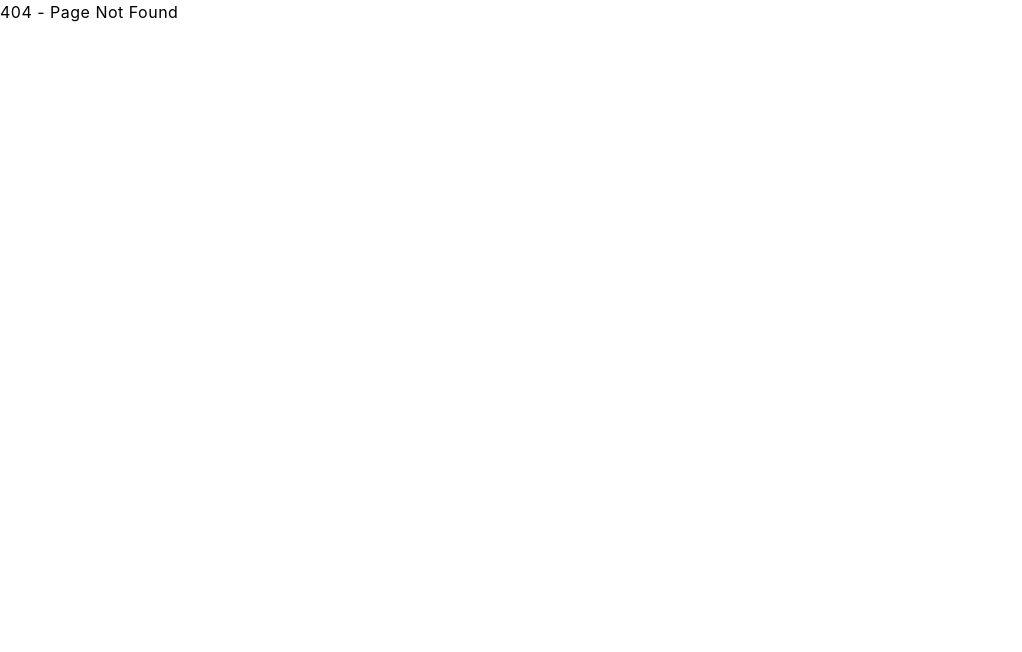
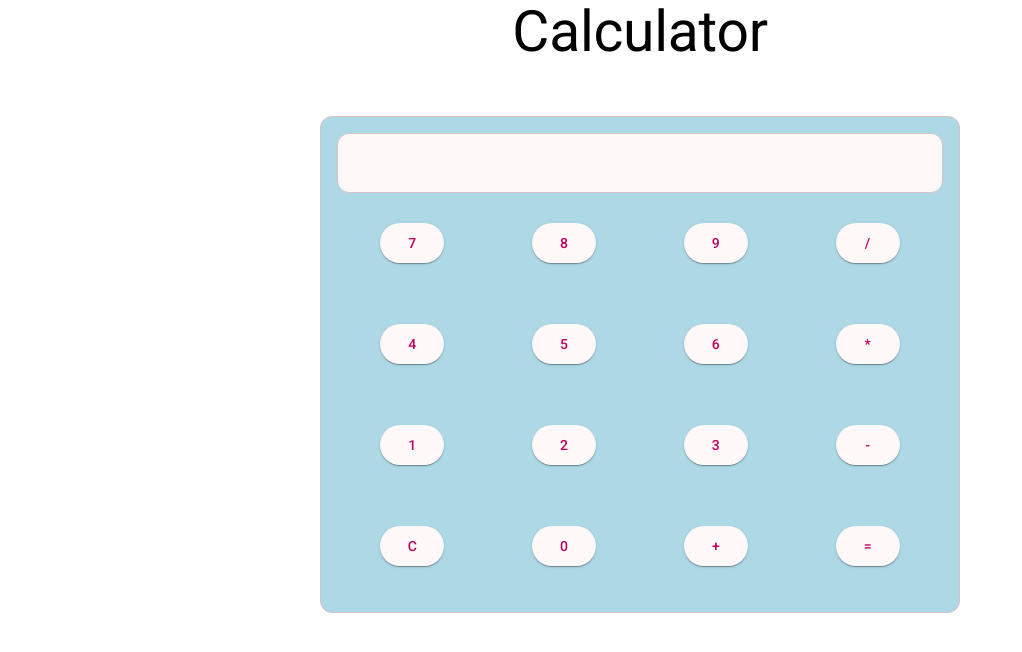
Before and after one commit to miikapihkola/frontendtools, an Angular app: page /calculator in a window 1280 px wide. Before the commit this address had no page. Shown: the top 652 px of the page, without its empty margins (0-1022 px from the left). Built offline with nearby package versions, Linux system fonts and the light colour scheme.

Commit message:
HT2: Done (harkka5.10)

```diff
--- a/src/app/app.component.css
+++ b/src/app/app.component.css
@@ -1,165 +1,5 @@
-:host {
-    --bright-blue: oklch(51.01% 0.274 263.83);
-    --electric-violet: oklch(53.18% 0.28 296.97);
-    --french-violet: oklch(47.66% 0.246 305.88);
-    --vivid-pink: oklch(69.02% 0.277 332.77);
-    --hot-red: oklch(61.42% 0.238 15.34);
-    --orange-red: oklch(63.32% 0.24 31.68);
-
-    --gray-900: oklch(19.37% 0.006 300.98);
-    --gray-700: oklch(36.98% 0.014 302.71);
-    --gray-400: oklch(70.9% 0.015 304.04);
-
-    --red-to-pink-to-purple-vertical-gradient: linear-gradient(180deg,
-            var(--orange-red) 0%,
-            var(--vivid-pink) 50%,
-            var(--electric-violet) 100%);
-
-    --red-to-pink-to-purple-horizontal-gradient: linear-gradient(90deg,
-            var(--orange-red) 0%,
-            var(--vivid-pink) 50%,
-            var(--electric-violet) 100%);
-
-    --pill-accent: var(--bright-blue);
-
-    font-family: "Inter", -apple-system, BlinkMacSystemFont, "Segoe UI", Roboto,
-        Helvetica, Arial, sans-serif, "Apple Color Emoji", "Segoe UI Emoji",
-        "Segoe UI Symbol";
-    box-sizing: border-box;
-    -webkit-font-smoothing: antialiased;
-    -moz-osx-font-smoothing: grayscale;
+.container {
+    margin: auto;
+    max-width: 50%;
+    text-align: center;
 }
-
-h1 {
-    font-size: 3.125rem;
-    color: var(--gray-900);
-    font-weight: 500;
-    line-height: 100%;
-    letter-spacing: -0.125rem;
-    margin: 0;
-    font-family: "Inter Tight", -apple-system, BlinkMacSystemFont, "Segoe UI", Roboto,
-        Helvetica, Arial, sans-serif, "Apple Color Emoji", "Segoe UI Emoji",
-        "Segoe UI Symbol";
-}
-
-p {
-    margin: 0;
-    color: var(--gray-700);
-}
-
-main {
-    width: 100%;
-    min-height: 100%;
-    display: flex;
-    justify-content: center;
-    align-items: center;
-    padding: 1rem;
-    box-sizing: inherit;
-    position: relative;
-}
-
-.angular-logo {
-    max-width: 9.2rem;
-}
-
-.content {
-    display: flex;
-    justify-content: space-around;
-    width: 100%;
-    max-width: 700px;
-    margin-bottom: 3rem;
-}
-
-.content h1 {
-    margin-top: 1.75rem;
-}
-
-.content p {
-    margin-top: 1.5rem;
-}
-
-.divider {
-    width: 1px;
-    background: var(--red-to-pink-to-purple-vertical-gradient);
-    margin-inline: 0.5rem;
-}
-
-.pill-group {
-    display: flex;
-    flex-direction: column;
-    align-items: start;
-    flex-wrap: wrap;
-    gap: 1.25rem;
-}
-
-.pill {
-    display: flex;
-    align-items: center;
-    --pill-accent: var(--bright-blue);
-    background: color-mix(in srgb, var(--pill-accent) 5%, transparent);
-    color: var(--pill-accent);
-    padding-inline: 0.75rem;
-    padding-block: 0.375rem;
-    border-radius: 2.75rem;
-    border: 0;
-    transition: background 0.3s ease;
-    font-family: var(--inter-font);
-    font-size: 0.875rem;
-    font-style: normal;
-    font-weight: 500;
-    line-height: 1.4rem;
-    letter-spacing: -0.00875rem;
-    text-decoration: none;
-}
-
-.pill:hover {
-    background: color-mix(in srgb, var(--pill-accent) 15%, transparent);
-}
-
-.pill-group .pill:nth-child(6n + 1) {
-    --pill-accent: var(--bright-blue);
-}
-
-.pill-group .pill:nth-child(6n + 2) {
-    --pill-accent: var(--french-violet);
-}
-
-.pill-group .pill:nth-child(6n + 3),
-.pill-group .pill:nth-child(6n + 4),
-.pill-group .pill:nth-child(6n + 5) {
-    --pill-accent: var(--hot-red);
-}
-
-.pill-group svg {
-    margin-inline-start: 0.25rem;
-}
-
-.social-links {
-    display: flex;
-    align-items: center;
-    gap: 0.73rem;
-    margin-top: 1.5rem;
-}
-
-.social-links path {
-    transition: fill 0.3s ease;
-    fill: var(--gray-400);
-}
-
-.social-links a:hover svg path {
-    fill: var(--gray-900);
-}
-
-@media screen and (max-width: 650px) {
-    .content {
-        flex-direction: column;
-        width: max-content;
-    }
-
-    .divider {
-        height: 1px;
-        width: 100%;
-        background: var(--red-to-pink-to-purple-horizontal-gradient);
-        margin-block: 1.5rem;
-    }
-}
--- a/src/app/app.component.html
+++ b/src/app/app.component.html
@@ -7,6 +7,6 @@
   </div>
 </main-->
 
-<div container>
+<div class="container">
   <router-outlet></router-outlet>
 </div>
--- a/src/app/app.component.ts
+++ b/src/app/app.component.ts
@@ -1,11 +1,12 @@
 import { Component } from '@angular/core';
 import { RouterOutlet } from '@angular/router';
 import { PageNotFoundComponent } from "./page-not-found/page-not-found.component";
+import { CalculatorComponent } from './calculator/calculator.component';
 
 @Component({
   selector: 'app-root',
   standalone: true,
-  imports: [RouterOutlet, PageNotFoundComponent],
+  imports: [RouterOutlet, PageNotFoundComponent, CalculatorComponent],
   templateUrl: './app.component.html',
   styleUrl: './app.component.css'
 })
--- a/src/app/app.routes.ts
+++ b/src/app/app.routes.ts
@@ -1,9 +1,11 @@
 import { Routes } from '@angular/router';
 import { PageNotFoundComponent } from './page-not-found/page-not-found.component';
 import { HelloWorldComponent } from './hello-world/hello-world.component';
+import { CalculatorComponent } from './calculator/calculator.component';
 
 export const routes: Routes = [
 
+    { path: 'calculator', component: CalculatorComponent },
     { path: 'hello', component: HelloWorldComponent },
     { path: '', redirectTo: 'hello', pathMatch: 'full' },
     { path: '**', component: PageNotFoundComponent },
--- /dev/null
+++ b/src/app/calculator/calculator.component.css
@@ -0,0 +1,7 @@
+.VisualBody {
+    background: lightblue;
+}
+
+.ResultBox {
+    min-height: 60px;
+}
--- /dev/null
+++ b/src/app/calculator/calculator.component.html
@@ -0,0 +1,13 @@
+<h1>Calculator</h1><br>
+<mat-card appearance="outlined" class="VisualBody">
+    <mat-card-content>
+        <mat-card appearance="outlined" class="ResultBox">
+            <mat-card-content>{{result}}</mat-card-content>
+        </mat-card>
+        <mat-grid-list cols="4" rowHeight="100px">
+            <mat-grid-tile *ngFor="let button of buttons">
+                <button mat-raised-button (click)="addValue(button)">{{button}}</button>
+            </mat-grid-tile>
+        </mat-grid-list>
+    </mat-card-content>
+</mat-card>
--- /dev/null
+++ b/src/app/calculator/calculator.component.ts
@@ -0,0 +1,58 @@
+import { Component } from '@angular/core';
+import { CommonModule } from '@angular/common';
+import { MatGridListModule } from '@angular/material/grid-list';
+import { MatButtonModule } from '@angular/material/button';
+import { MatCardModule } from '@angular/material/card';
+
+@Component({
+  selector: 'app-calculator',
+  standalone: true,
+  imports: [CommonModule, MatGridListModule, MatButtonModule, MatCardModule],
+  templateUrl: './calculator.component.html',
+  styleUrl: './calculator.component.css'
+})
+
+export class CalculatorComponent {
+  buttons: string[] = ['7', '8', '9', '/', '4', '5', '6', '*', '1', '2', '3', '-', 'C', '0', '+', '='];
+  calc: string = "";
+  result: string = "";
+
+  addValue(value: any) {
+    switch (value) {
+      case '=':
+        if (this.calc.at(-1) != ' ' && this.calc != "") {
+          try {
+            this.result = this.calc + ' = ' + eval?.(this.calc);
+            if (eval?.(this.calc) == "Infinity") {
+              this.result = " ERROR "
+            }
+            else {
+              this.calc = eval?.(this.calc);
+            }
+          }
+          catch {
+            this.result = " ERROR "
+          }
+          this.calc = "";
+        }
+        break;
+      case 'C':
+        this.calc = "";
+        this.result = this.calc;
+        break;
+      case '+':
+      case '-':
+      case '*':
+      case '/':
+        if (this.calc.at(-1) != ' ' && this.calc != "") {
+          this.calc = this.calc + " " + value + " ";
+          this.result = this.calc;
+        }
+        break;
+      default:
+        this.calc = this.calc + value;
+        this.result = this.calc;
+        break;
+    }
+  }
+}
```
Also changed, not shown: 1 other file (tests, documents, lock files or other folders).
